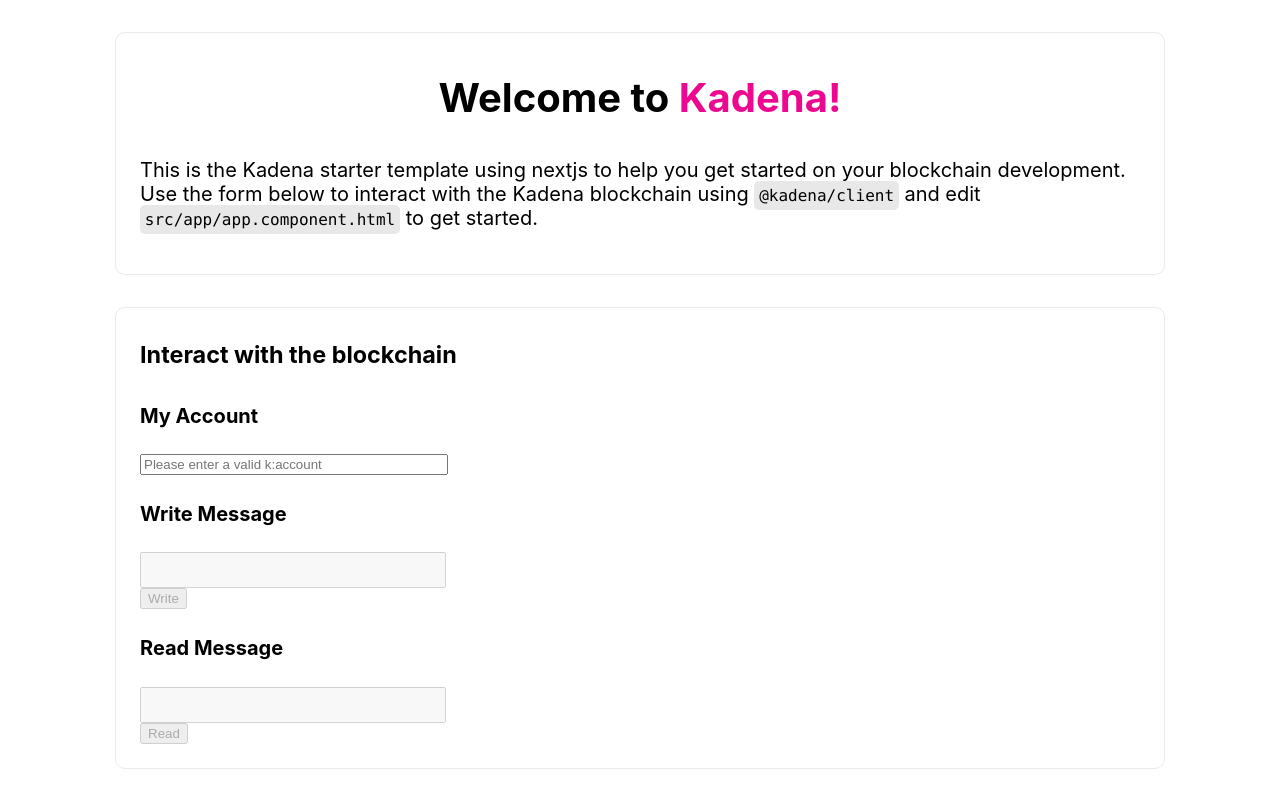
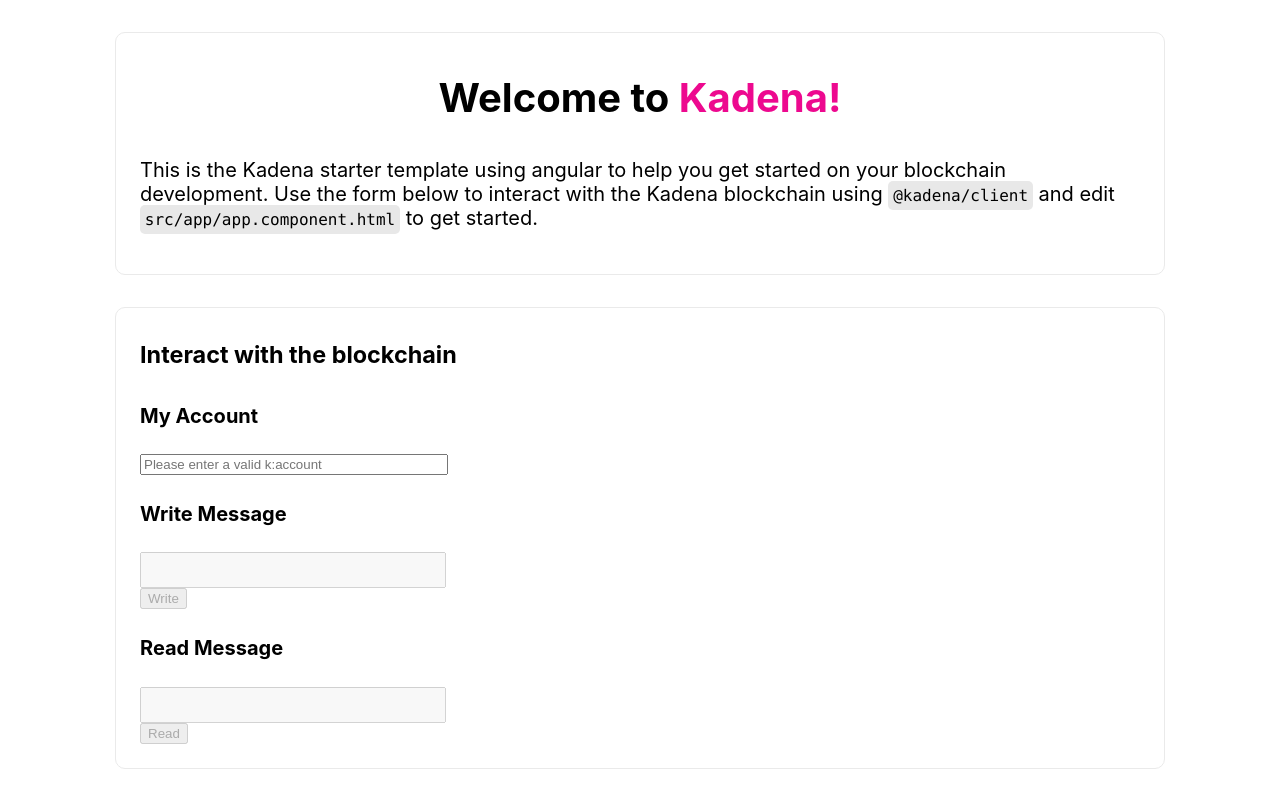
Before and after one commit to kadena-community/create-kadena-app, an Angular app in the folder packages/tools/create-kadena-app/templates/angular/: page / in a window 1280 px wide. Shown: the top 800 px of the page. Built offline with nearby package versions, Linux system fonts and the light colour scheme; what @kadena/client would draw is missing.

Commit message:
Updated description

```diff
--- a/packages/tools/create-kadena-app/templates/angular/src/app/app.component.html
+++ b/packages/tools/create-kadena-app/templates/angular/src/app/app.component.html
@@ -4,7 +4,7 @@
      <div class="header">
        <h1 class="title">Welcome to <span>Kadena!</span></h1>
      </div>
-     <p>This is the Kadena starter template using nextjs to help you get started on your blockchain development. Use the form below
+     <p>This is the Kadena starter template using angular to help you get started on your blockchain development. Use the form below
        to interact with the Kadena blockchain using <code>@kadena/client</code> and edit <code>src/app/app.component.html</code> to get started.</p>
    </div>
    <div class="card">
```
